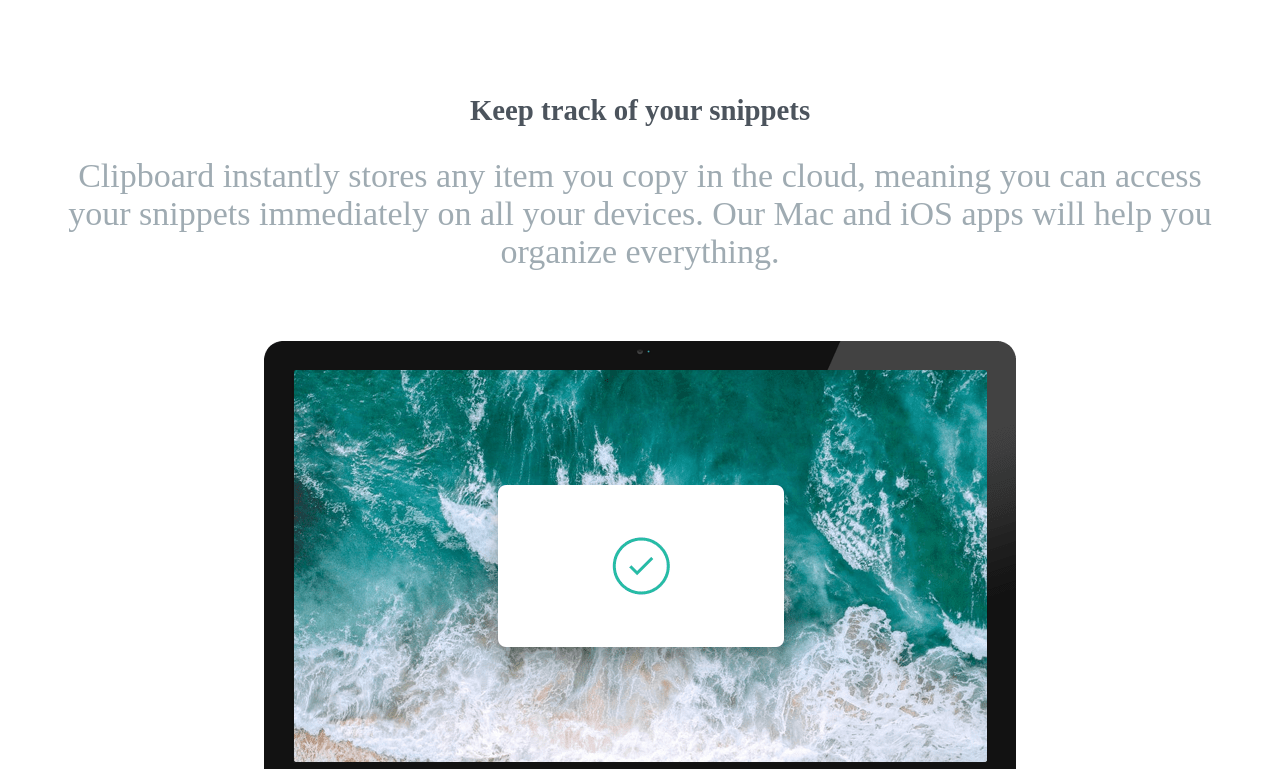
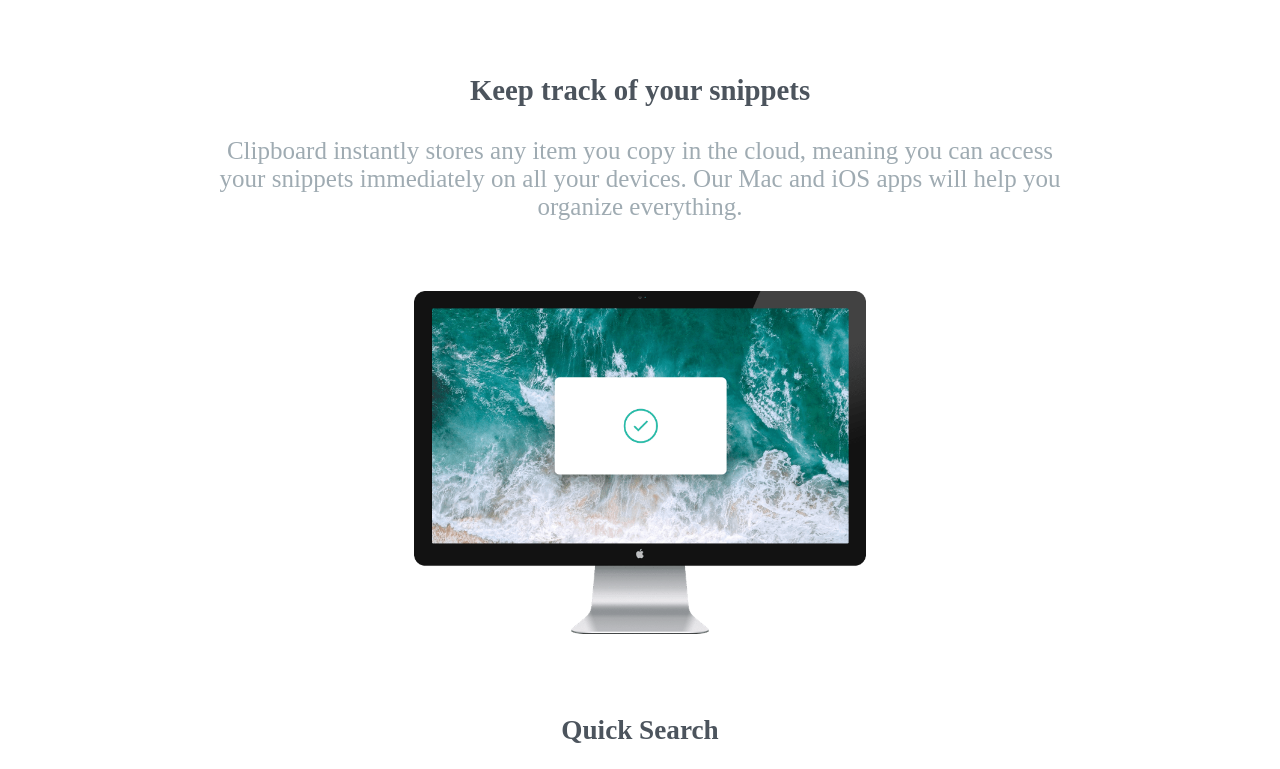
Before and after one commit to Sadeeq-dev/Landing-Page, a plain HTML site: page index.html in a window 1280 px wide. Shown: the part 500-1269 px from the top of the page. Drawn offline with Linux system fonts and the light colour scheme; a web font is replaced by a local one.

Commit message:
Add responsive styles for desktop devices

```diff
--- a/style.css
+++ b/style.css
@@ -791,7 +791,7 @@ footer {
 /*responsiveness for 601px-1025px starts here*/
 @media (min-width:601px) and (max-width: 1445px) {
     body p{
-    font-size: 34px;
+    font-size: 25px;
     margin: 20px 20px;
     }
     body h1 {
@@ -814,7 +814,7 @@ footer {
     }
 
     .computer .my-computer img {
-        width: 100% !important;
+        width: 60% !important;
     }
 
     .computer .quick-search {
@@ -872,7 +872,7 @@ footer {
     }
 
     .device img {
-        width: 100% !important;
+        width: 60% !important;
     }
 
     footer {
```
